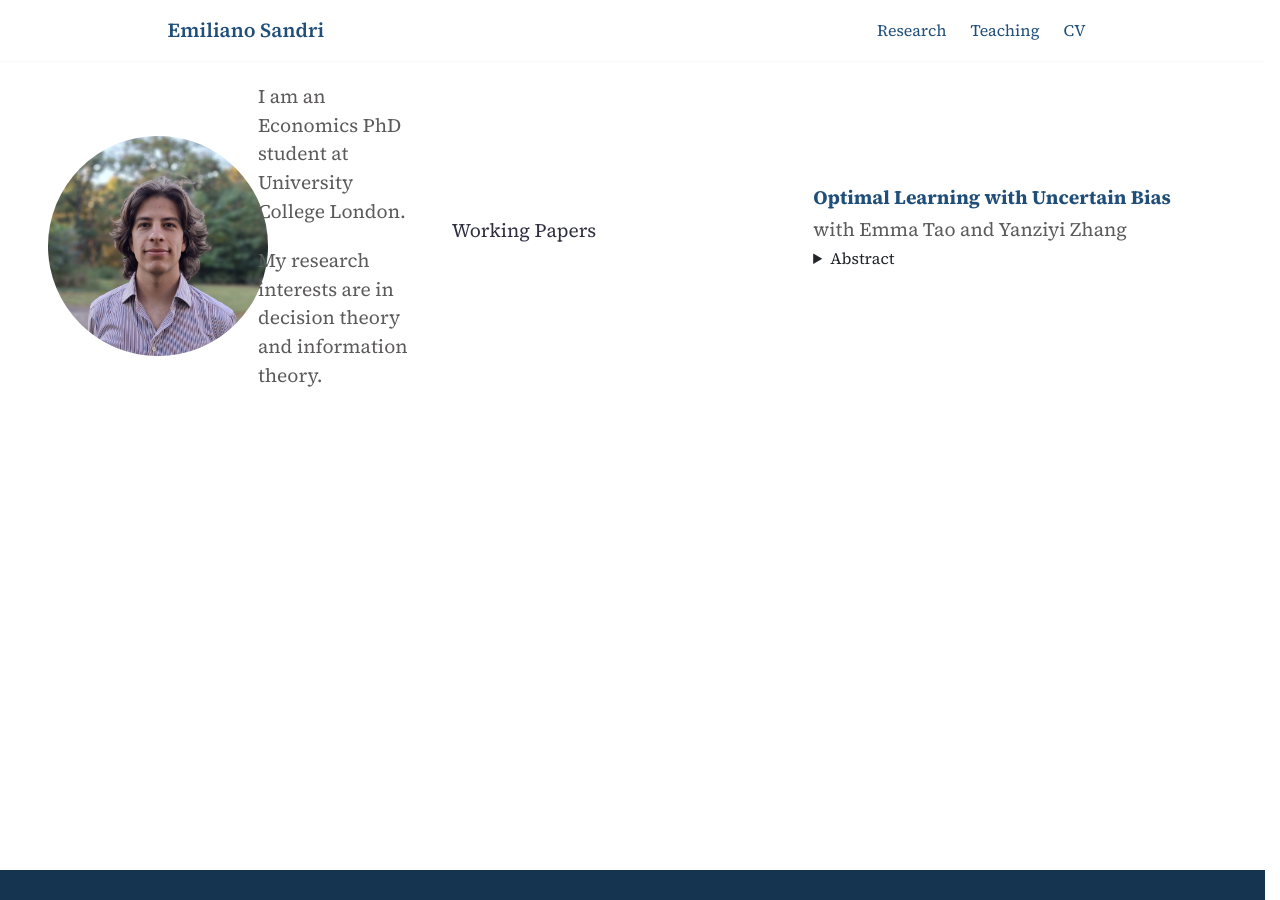
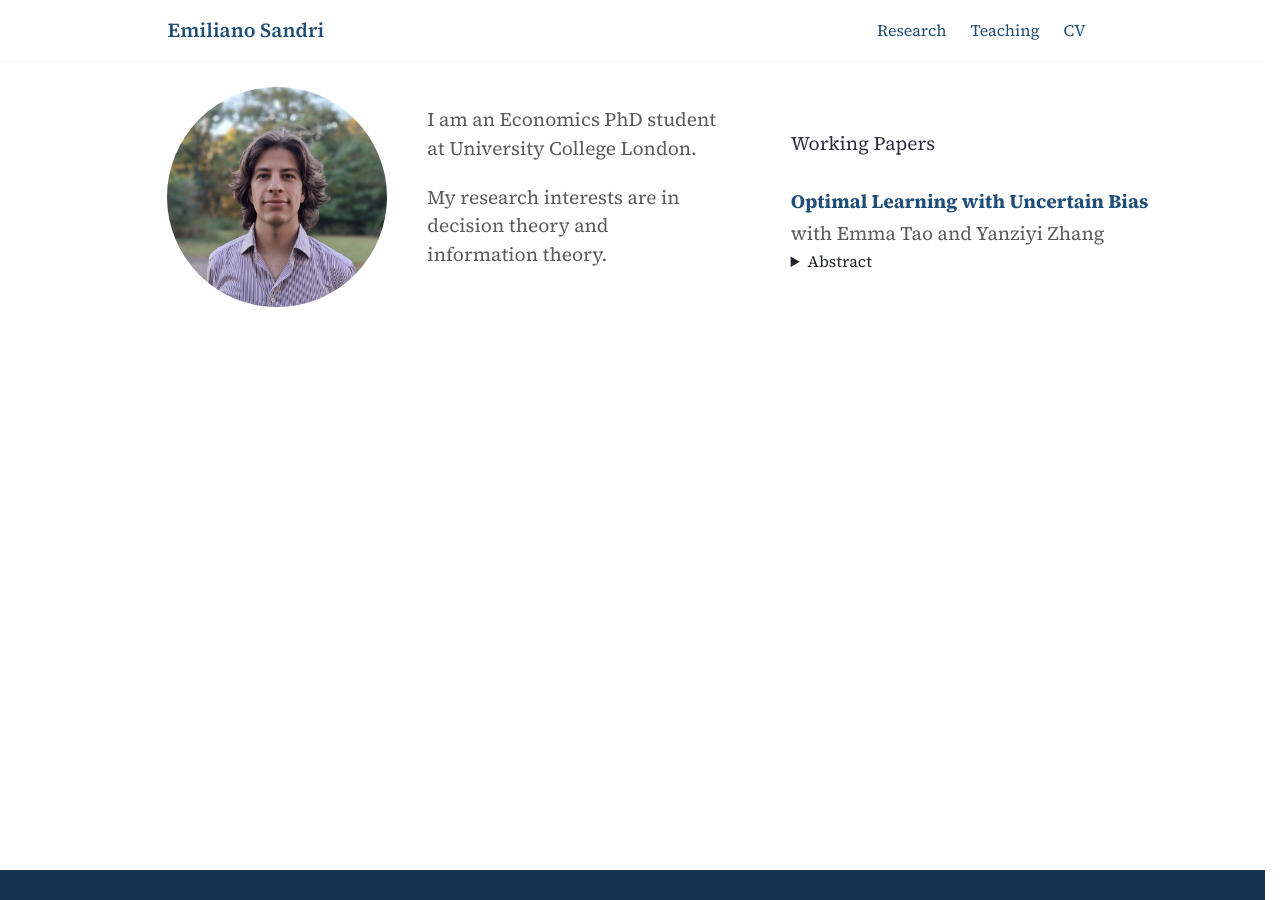
Before and after one commit to emiliano-sandri/emiliano-sandri.github.io, a Jekyll site: the page built from index.md, in a window 1280 px wide. Built offline with Jekyll 4.4.1, drawn with Linux system fonts in a browser that asks for light colours.

Commit message:
modified:   _sass/components/_page.scss 	modified:   index.md

```diff
--- a/_sass/components/_page.scss
+++ b/_sass/components/_page.scss
@@ -110,3 +110,8 @@
     width: 200px;
   }
 }
+
+.home-working-papers {
+  width: 60%;
+  margin: 3rem auto 0 auto;
+}
--- a/index.md
+++ b/index.md
@@ -27,6 +27,8 @@ show_call_box: false
 
 
 
+<div class="home-working-papers">
+
 <h2 class="research-section-title">Working Papers</h2>
 
 <div class="paper-entry">
@@ -43,3 +45,5 @@ While biased information sources differ in informativeness, people may be more o
 
 </details>
 </div>
+
+</div>
```
